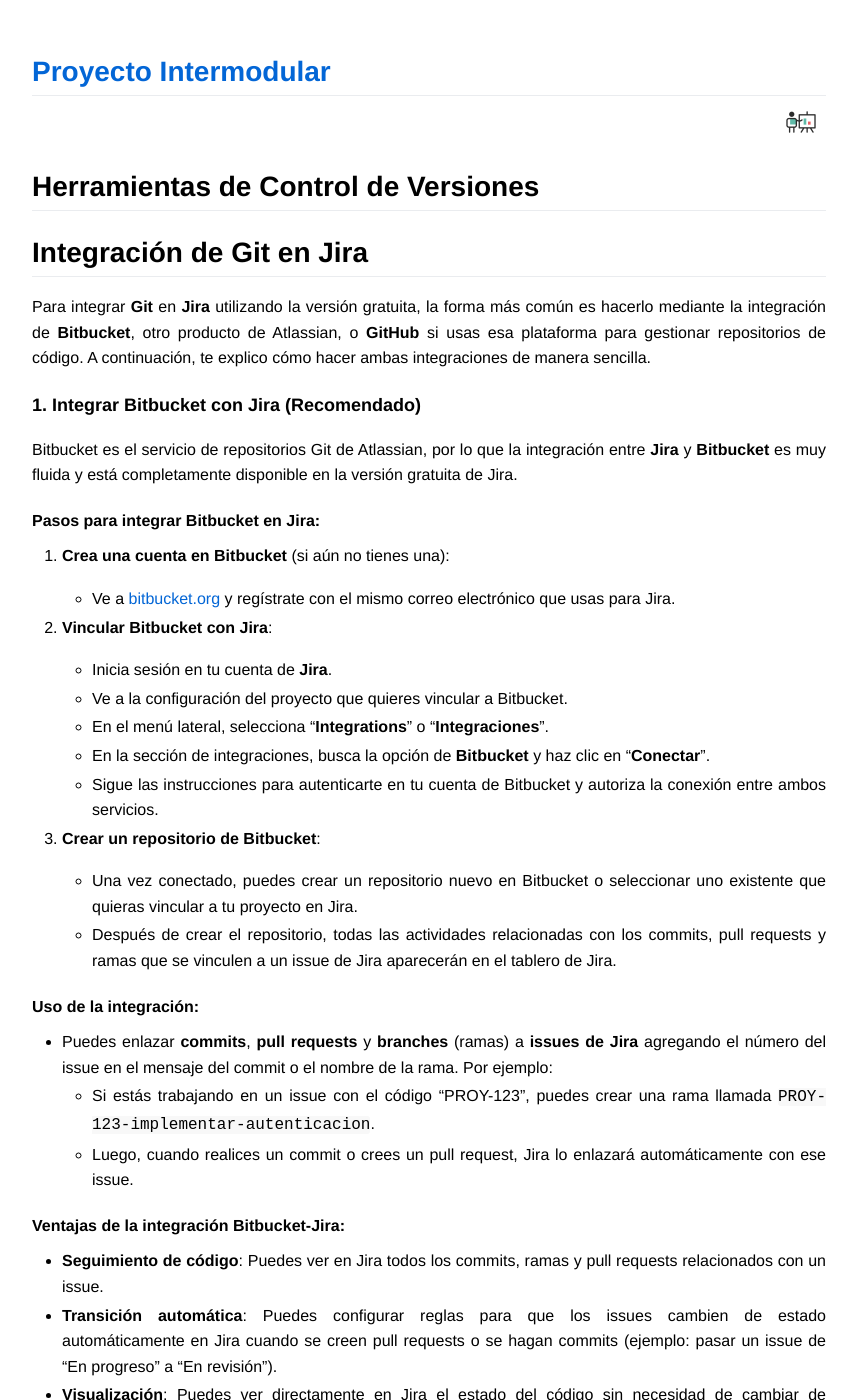
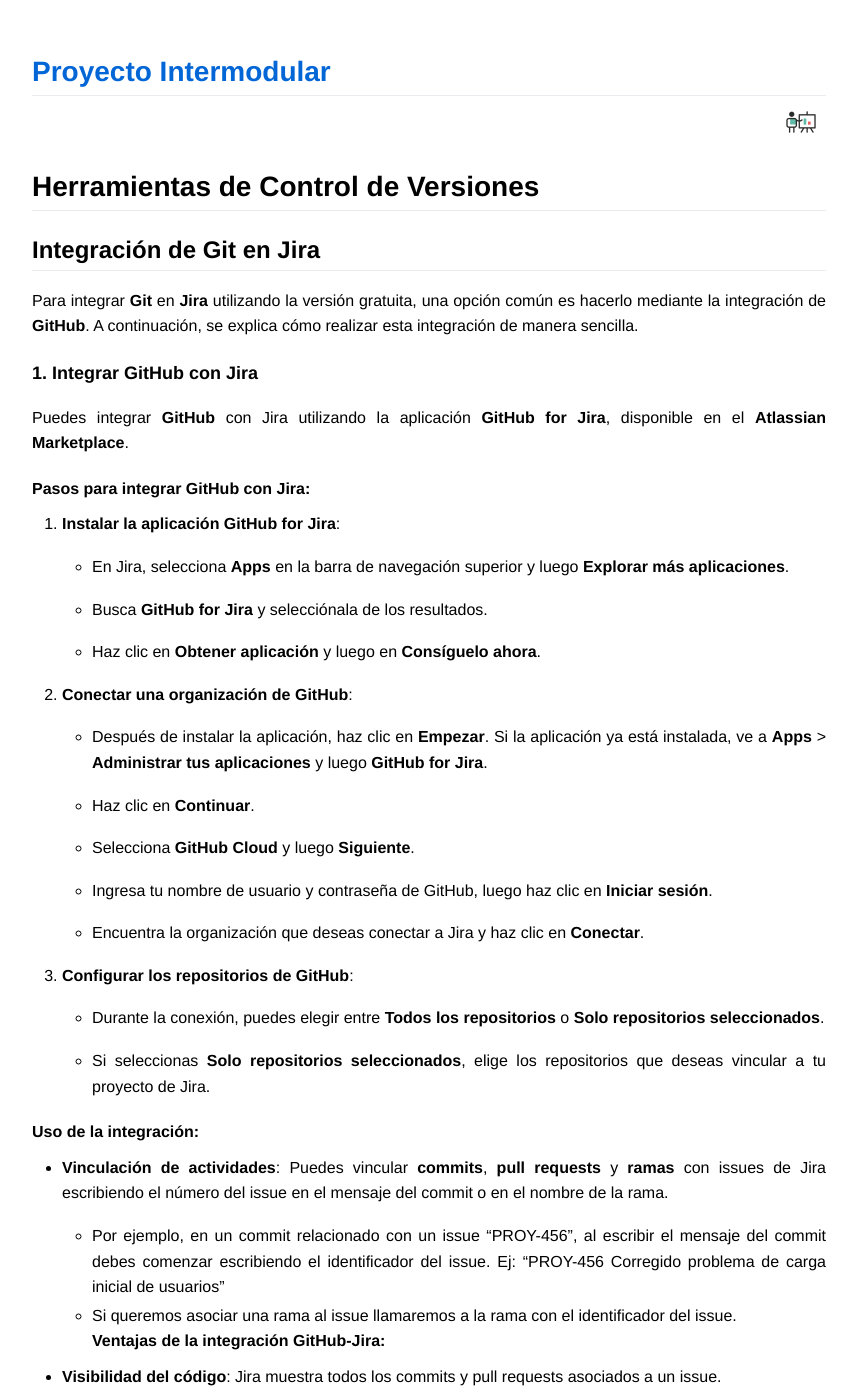
Before and after one commit to fperezIES/proyecto, a Jekyll site: the page built from UD2/gitjira.md, in a window 1280 px wide and 1400 px high. Shown: the whole window, without its empty margins (211-1068 px from the left). Built offline with Jekyll 4.4.1, drawn with Linux system fonts in a browser that asks for light colours; our own code applies the rules of GitHub Pages for plain Markdown files; some of the changed text lies outside the part shown.

Commit message:
Actualizada integración con Git Jira y añadido primera parte de desarrollo.

```diff
--- a/UD2/gitjira.md
+++ b/UD2/gitjira.md
@@ -1,94 +1,75 @@
 # Herramientas de Control de Versiones
-# Integración de Git en Jira
 
-Para integrar **Git** en **Jira** utilizando la versión gratuita, la forma más común es hacerlo mediante la integración de **Bitbucket**, otro producto de Atlassian, o **GitHub** si usas esa plataforma para gestionar repositorios de código. A continuación, te explico cómo hacer ambas integraciones de manera sencilla.
+## Integración de Git en Jira
 
-### 1. **Integrar Bitbucket con Jira (Recomendado)**
+Para integrar **Git** en **Jira** utilizando la versión gratuita, una opción común es hacerlo mediante la integración de **GitHub**. A continuación, se explica cómo realizar esta integración de manera sencilla.
 
-Bitbucket es el servicio de repositorios Git de Atlassian, por lo que la integración entre **Jira** y **Bitbucket** es muy fluida y está completamente disponible en la versión gratuita de Jira.
+### 1. **Integrar GitHub con Jira**
 
-#### Pasos para integrar Bitbucket en Jira:
+Puedes integrar **GitHub** con Jira utilizando la aplicación **GitHub for Jira**, disponible en el **Atlassian Marketplace**.
 
-1. **Crea una cuenta en Bitbucket** (si aún no tienes una):
+#### Pasos para integrar GitHub con Jira:
 
-    - Ve a [bitbucket.org](https://bitbucket.org/) y regístrate con el mismo correo electrónico que usas para Jira.
-2. **Vincular Bitbucket con Jira**:
+1. **Instalar la aplicación GitHub for Jira**:
 
-    - Inicia sesión en tu cuenta de **Jira**.
-    - Ve a la configuración del proyecto que quieres vincular a Bitbucket.
-    - En el menú lateral, selecciona "**Integrations**" o "**Integraciones**".
-    - En la sección de integraciones, busca la opción de **Bitbucket** y haz clic en "**Conectar**".
-    - Sigue las instrucciones para autenticarte en tu cuenta de Bitbucket y autoriza la conexión entre ambos servicios.
-3. **Crear un repositorio de Bitbucket**:
+    - En Jira, selecciona **Apps** en la barra de navegación superior y luego **Explorar más aplicaciones**.
 
-    - Una vez conectado, puedes crear un repositorio nuevo en Bitbucket o seleccionar uno existente que quieras vincular a tu proyecto en Jira.
-    - Después de crear el repositorio, todas las actividades relacionadas con los commits, pull requests y ramas que se vinculen a un issue de Jira aparecerán en el tablero de Jira.
+    - Busca **GitHub for Jira** y selecciónala de los resultados.
+
+    - Haz clic en **Obtener aplicación** y luego en **Consíguelo ahora**.
+
+2. **Conectar una organización de GitHub**:
+
+    - Después de instalar la aplicación, haz clic en **Empezar**. Si la aplicación ya está instalada, ve a **Apps** > **Administrar tus aplicaciones** y luego **GitHub for Jira**.
+
+    - Haz clic en **Continuar**.
+
+    - Selecciona **GitHub Cloud** y luego **Siguiente**.
+
+    - Ingresa tu nombre de usuario y contraseña de GitHub, luego haz clic en **Iniciar sesión**.
+
+    - Encuentra la organización que deseas conectar a Jira y haz clic en **Conectar**.
+
+3. **Configurar los repositorios de GitHub**:
+
+    - Durante la conexión, puedes elegir entre **Todos los repositorios** o **Solo repositorios seleccionados**.
+
+    - Si seleccionas **Solo repositorios seleccionados**, elige los repositorios que deseas vincular a tu proyecto de Jira.
+
 
 #### Uso de la integración:
 
-- Puedes enlazar **commits**, **pull requests** y **branches** (ramas) a **issues de Jira** agregando el número del issue en el mensaje del commit o el nombre de la rama. Por ejemplo:
-    - Si estás trabajando en un issue con el código "PROY-123", puedes crear una rama llamada `PROY-123-implementar-autenticacion`.
-    - Luego, cuando realices un commit o crees un pull request, Jira lo enlazará automáticamente con ese issue.
+- **Vinculación de actividades**: Puedes vincular **commits**, **pull requests** y **ramas** con issues de Jira escribiendo el número del issue en el mensaje del commit o en el nombre de la rama.
 
-#### Ventajas de la integración Bitbucket-Jira:
-
-- **Seguimiento de código**: Puedes ver en Jira todos los commits, ramas y pull requests relacionados con un issue.
-- **Transición automática**: Puedes configurar reglas para que los issues cambien de estado automáticamente en Jira cuando se creen pull requests o se hagan commits (ejemplo: pasar un issue de "En progreso" a "En revisión").
-- **Visualización**: Puedes ver directamente en Jira el estado del código sin necesidad de cambiar de herramienta.
-
----
-
-### 2. **Integrar GitHub con Jira**
-
-Si prefieres usar **GitHub** en lugar de Bitbucket, también puedes integrarlo con Jira fácilmente utilizando un **Power-Up gratuito** llamado **GitHub for Jira**.
-
-#### Pasos para integrar GitHub con Jira:
-
-1. **Crea una cuenta en GitHub** (si no tienes una):
-
-    - Ve a [github.com](https://github.com) y regístrate.
-2. **Instalar la integración GitHub for Jira**:
-
-    - Ve a **Atlassian Marketplace** (o desde Jira, dirígete a la sección de Power-Ups o "Apps").
-    - Busca **GitHub for Jira** e instálalo.
-    - Durante el proceso de instalación, se te pedirá autenticarte con tu cuenta de GitHub.
-3. **Conectar repositorios de GitHub**:
-
-    - Una vez instalado el Power-Up, conecta tu cuenta de GitHub a Jira.
-    - Selecciona los repositorios que deseas vincular a tu proyecto de Jira.
-
-#### Uso de la integración:
-
-- Al igual que con Bitbucket, puedes vincular **commits**, **pull requests** y **branches** con issues de Jira escribiendo el número del issue en el mensaje del commit o el nombre de la rama.
-- Por ejemplo, en un commit relacionado con un issue "PROY-456", puedes escribir un mensaje como `Fix authentication issue [PROY-456]`, y Jira lo enlazará automáticamente al issue correspondiente.
-
+    - Por ejemplo, en un commit relacionado con un issue "PROY-456", al escribir el mensaje del commit debes comenzar escribiendo el identificador del issue. Ej: "PROY-456 Corregido problema de carga inicial de usuarios"
+    - Si queremos asociar una rama al issue llamaremos a la rama con el identificador del issue.
 #### Ventajas de la integración GitHub-Jira:
 
 - **Visibilidad del código**: Jira muestra todos los commits y pull requests asociados a un issue.
-- **Transiciones automáticas**: Puedes configurar que los issues en Jira cambien de estado cuando se hacen ciertos commits o se fusionan pull requests.
+
+- **Transiciones automáticas**: Puedes configurar que los issues en Jira cambien de estado cuando se realizan ciertos commits o se fusionan pull requests.
+
 - **Reporte de código**: Jira ofrece informes sobre la actividad de los desarrolladores y el progreso del código vinculado a un proyecto.
 
----
 
-### 3. **Visualización de Actividad de Git en Jira**
+### 2. **Visualización de Actividad de Git en Jira**
 
-Una vez que hayas configurado cualquiera de las integraciones (Bitbucket o GitHub), Jira mostrará automáticamente la actividad de Git vinculada a los issues. Podrás ver:
+Una vez que hayas configurado la integración con GitHub, Jira mostrará automáticamente la actividad de Git vinculada a los issues. Podrás ver:
 
 - **Commits**: Los commits asociados a un issue se mostrarán dentro del issue correspondiente en Jira.
+
 - **Pull requests**: Se verán los pull requests relacionados con los issues, y se podrán revisar desde Jira.
+
 - **Ramas**: Puedes ver qué ramas están asociadas a cada issue y su estado.
 
----
 
-### Conclusión
+## Bibliografía
 
-Tanto **Bitbucket** como **GitHub** se integran fácilmente con **Jira** en la versión gratuita, permitiendo una sincronización fluida entre el código y la gestión de proyectos. La integración te permitirá realizar un seguimiento del desarrollo del software directamente desde Jira, agilizando el flujo de trabajo y asegurando que cada issue esté correctamente asociado al código que se está trabajando.
+- [Integrar Jira con GitHub](https://support.atlassian.com/jira-cloud-administration/docs/integrate-jira-software-with-github/)
 
-Esta integración es especialmente útil en proyectos colaborativos, ya que proporciona a los desarrolladores y gestores de proyectos visibilidad completa sobre el progreso y la calidad del código en tiempo real.
+- [GitHub for Jira en Atlassian Marketplace](https://marketplace.atlassian.com/apps/1219592/github-for-jira?hosting=cloud&tab=overview)
 
 
+Para complementar esta guía, puedes consultar el siguiente video que muestra cómo instalar la integración de GitHub para Jira Software desde la página de herramientas de Jira. Esta integración permite actualizaciones automáticas de los elementos de trabajo en Jira basadas en la actividad de GitHub.
 
-
-https://www.atlassian.com/es/software/jira/automation-template-library/bitbucket-github-gitlab
-
-[GitHub for Jira](https://marketplace.atlassian.com/apps/1219592/github-for-jira?hosting=cloud&tab=overview)
+<iframe width="560" height="315" src="https://www.youtube.com/embed/N-RZjp4og28?si=TzdrZ60cYRvzfKzC" title="YouTube video player" frameborder="0" allow="accelerometer; autoplay; clipboard-write; encrypted-media; gyroscope; picture-in-picture; web-share" referrerpolicy="strict-origin-when-cross-origin" allowfullscreen></iframe>
```
Also changed, not shown: UD1/semver.md (+4 -0 lines), UD2/organizacion.github.md (added, +28 -0 lines), UD5/desarrollo.proyecto.md (added, +76 -0 lines), index.md (+2 -1 lines), .obsidian/core-plugins.json, .obsidian/graph.json (added).
